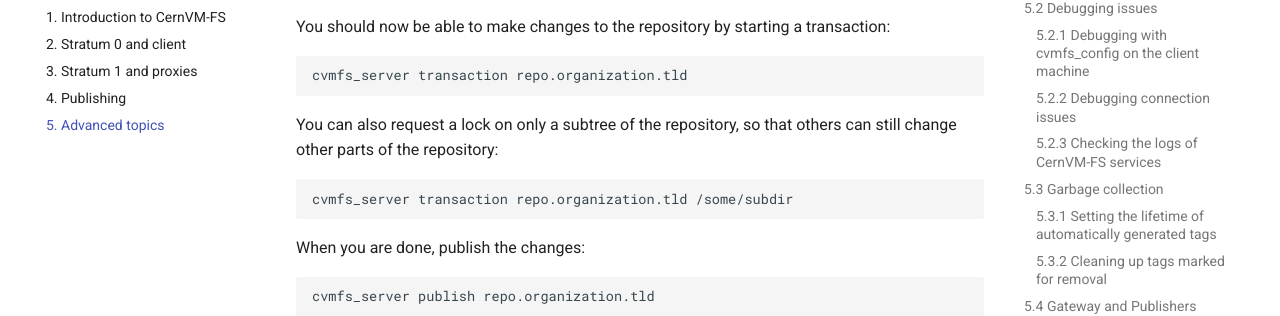
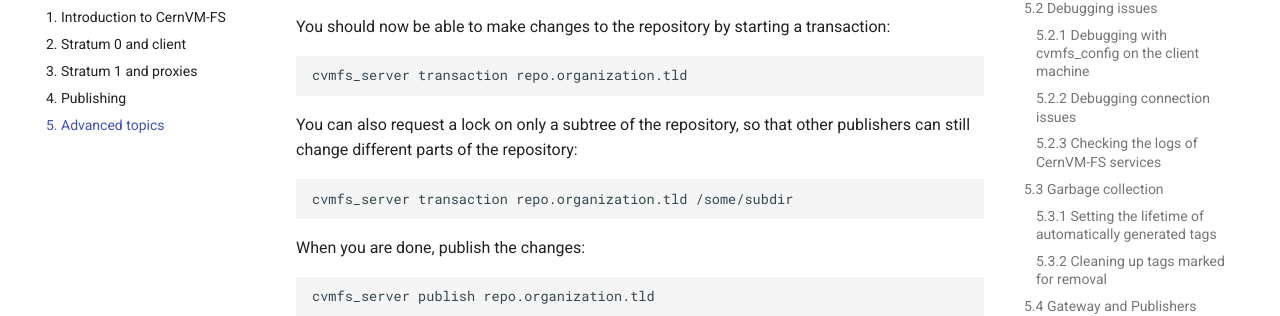
Before and after one commit to cvmfs-contrib/cvmfs-tutorial-2021, an MkDocs documentation site: the page built from docs/05_advanced.md, in a window 1280 px wide and 900 px high, scrolled down 6832 px. Shown: the part 145-461 px from the top of the window. Built offline with MkDocs 1.6.1 and Material for MkDocs 9.7.7, drawn with Linux system fonts in a browser that asks for light colours; comment, search, counter and statistics services are not loaded.

Commit message:
explain locking of subtree

````diff
--- a/docs/05_advanced.md
+++ b/docs/05_advanced.md
@@ -307,7 +307,7 @@
 cvmfs_server transaction repo.organization.tld
 ```
 
-You can also request a lock on only a subtree of the repository, so that others can still change other parts of the repository:
+You can also request a lock on only a subtree of the repository, so that other publishers can still change different parts of the repository:
 ```bash
 cvmfs_server transaction repo.organization.tld /some/subdir
 ```
````
